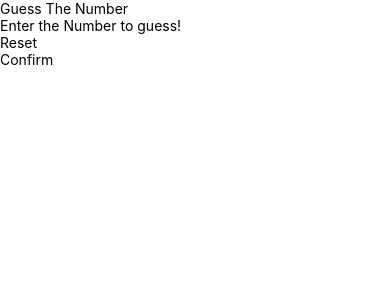
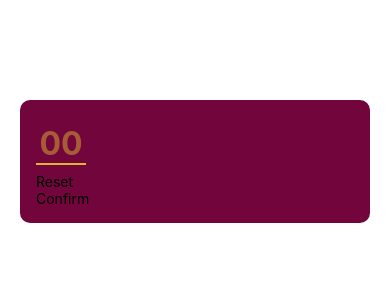
Before and after one commit to jayvanandel07/ReactNativeLearn, a React Native app: screen / in a window 390 px wide. Shown: the top 300 px of the page. Built offline with nearby package versions, Linux system fonts and the light colour scheme.

Commit message:
start screen input

```diff
--- a/components/StartScreen.js
+++ b/components/StartScreen.js
@@ -1,15 +1,17 @@
-import { Text, TextInput, View } from "react-native";
+import { StyleSheet, Text, TextInput, View } from "react-native";
 import PrimaryButton from "./Buttons/PrimaryButton";
 
 const StartScreen = () => {
   return (
-    <View>
-      <Text>
-        <Text>Guess</Text> The Number
-      </Text>
+    <View style={styles.inputContainer}>
       <TextInput
-        placeholder="Enter the Number to guess!"
+        style={styles.numberInput}
+        placeholder="00"
+        maxLength={2}
         keyboardType="numeric"
+        placeholderTextColor={"#ddb42f7e"}
+        cursorColor={"#ddb52f"}
+        selectionHandleColor={"#ddb52f"}
       />
       <PrimaryButton>Reset</PrimaryButton>
       <PrimaryButton>Confirm</PrimaryButton>
@@ -17,4 +19,34 @@
   );
 };
 
+const styles = StyleSheet.create({
+  inputContainer: {
+    marginTop: 100,
+    margin: 20,
+    padding: 16,
+    backgroundColor: "#72063c",
+    borderRadius: 10,
+    boxShadow: [
+      {
+        offsetX: 0,
+        offsetY: 0,
+        blurRadius: "20px",
+        spreadDistance: "3px",
+        color: "#00000053",
+        inset: false,
+      },
+    ],
+  },
+  numberInput: {
+    width: 50,
+    fontSize: 32,
+    borderBottomColor: "#ddb52f",
+    borderBottomWidth: 2,
+    marginVertical: 8,
+    color: "#ddb52f",
+    fontWeight: "bold",
+    textAlign: "center",
+  },
+});
+
 export default StartScreen;
```
